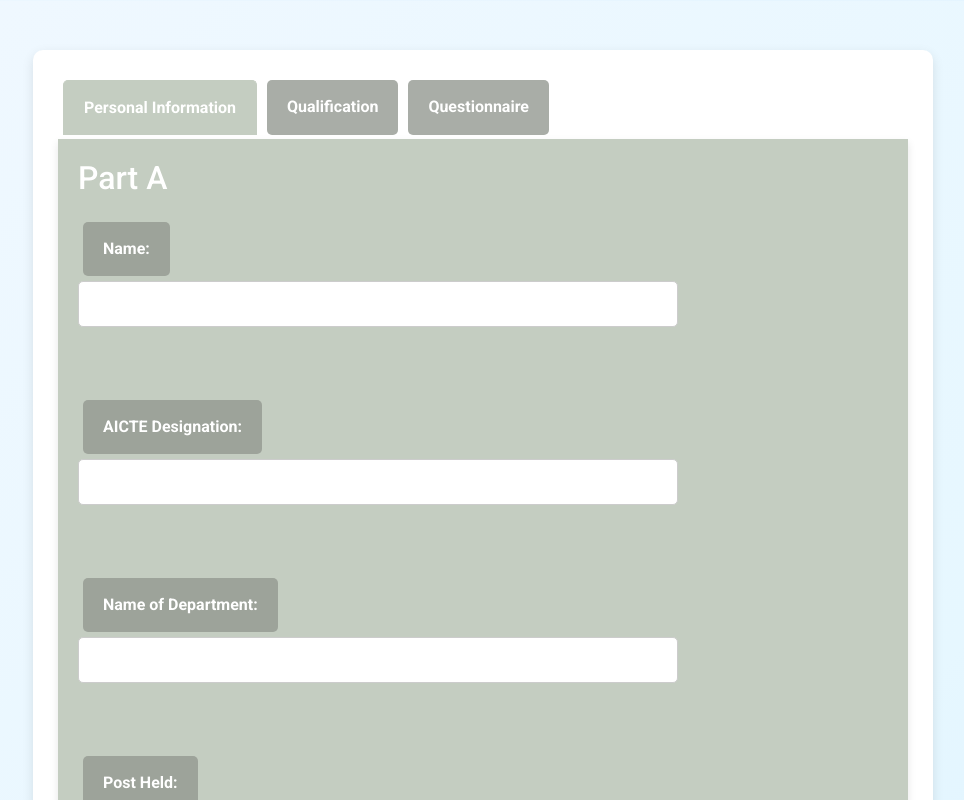
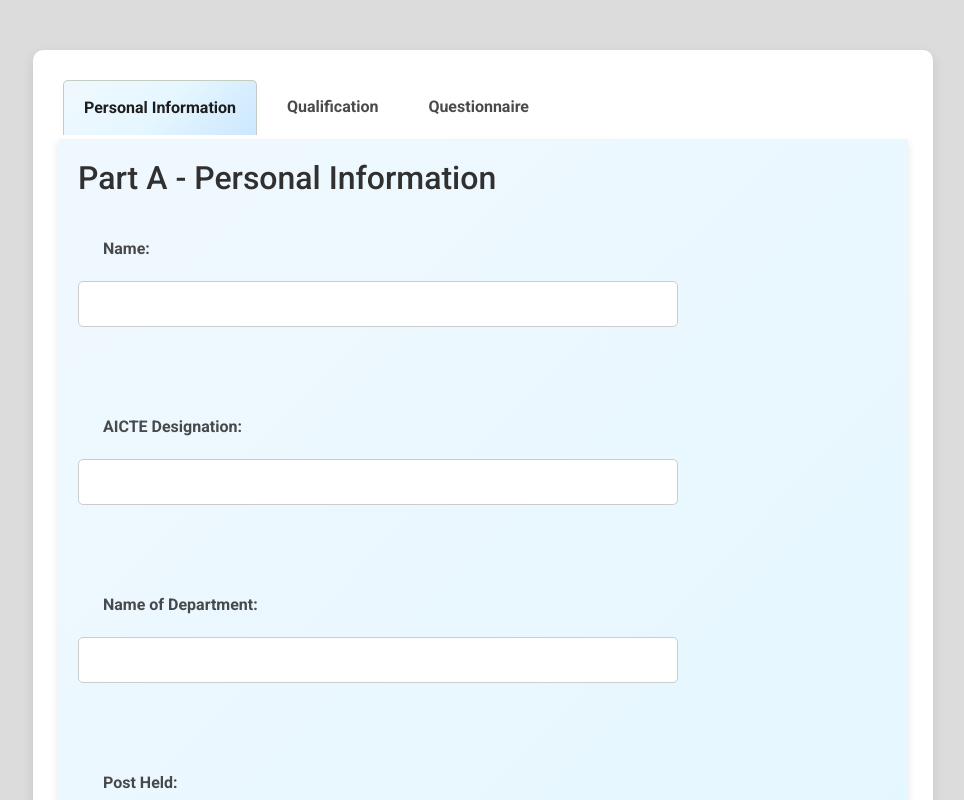
Before and after one commit to Jayakumar301/Final_pro, a React (Vite) app in the folder vite-project/: page /parts in a window 1280 px wide. Shown: the top 800 px of the page, without its empty margins (157-1121 px from the left). Built offline with nearby package versions, Linux system fonts and the light colour scheme.

Commit message:
10 commits from Jayakumar

```diff
--- a/vite-project/src/App.css
+++ b/vite-project/src/App.css
@@ -1,7 +1,7 @@
 @import url('https://fonts.googleapis.com/css2?family=Roboto:wght@400;500;700&display=swap');
 
 body {
-  background: linear-gradient(135deg, #f0f8ff, #e6f7ff, #cce7ff);
+  background: gainsboro;
   font-family: 'Roboto', sans-serif;
   animation: gradientBackground 15s ease infinite;
 }
@@ -35,9 +35,9 @@ body {
 
 .mytabs label {
   padding: 15px 20px;
-  background: #949992cc;
-  color: #ffffff;
+  color: #161515c5;
   font-weight: bold;
+  cursor: pointer;
   margin: 5px;
   border-radius: 5px;
   transition: background 0.3s ease, color 0.3s ease;
@@ -46,24 +46,25 @@ body {
   animation: slideIn 1s ease-in-out;
 }
 
+
 @keyframes slideIn {
   from { transform: translateY(-20px); opacity: 0; }
   to { transform: translateY(0); opacity: 1; }
 }
 
 .mytabs label.active {
-  background: #c4cdc1;
-  color: #ffffff;
+  background: linear-gradient(135deg, #f0f8ff, #e6f7ff, #cce7ff);;
+  color: #242121;
   border-bottom-left-radius: 0;
   border-bottom-right-radius: 0;
-  border: 1px solid #c4cdc1;
+  border: 1px solid #131413;
   border-bottom: none;
 }
 
 .mytabs .tab {
   width: 100%;
   padding: 20px;
-  background: #ffffff;
+  background: #c4c7b6d0;
   order: 1;
   display: none;
   border-radius: 5px;
@@ -77,8 +78,8 @@ body {
 }
 
 .mytabs .tab.active-tab {
-  background: #c4cdc1;
-  color: #ffffff;
+  background: linear-gradient(135deg, #f0f8ff, #e6f7ff, #cce7ff);;
+  color: #1b1818e5;
   display: block;
 }
 
@@ -92,8 +93,8 @@ body {
 }
 
 .mytabs input[type="radio"]:checked + label {
-  background: #c4cdc1;
-  color: #ffffff;
+  background: linear-gradient(135deg, #f0f8ff, #e6f7ff, #cce7ff);
+  color: #1f1c1c;
   border-bottom-left-radius: 0;
   border-bottom-right-radius: 0;
   border: 1px solid #c4cdc1;
--- a/vite-project/src/PartA.jsx
+++ b/vite-project/src/PartA.jsx
@@ -105,7 +105,7 @@ function PartA({ category, openTab }) {
 
   return (
     <div>
-      <h2>Part A</h2>
+      <h2>Part A - Personal Information</h2>
       <form>
         <label htmlFor="name">Name:</label>
         <input type="text" id="name" name="name" value={formData.name} onChange={handleInputChange} required />
--- a/vite-project/src/PartAAssistantProfessor.jsx
+++ b/vite-project/src/PartAAssistantProfessor.jsx
@@ -43,7 +43,7 @@ function PartAAssistantProfessor({ category, openTab }) {
 
   return (
     <div>
-      <h2>Part A - Assistant Professor</h2>
+      <h2>Part A - Assistant Professor Personal Information</h2>
       <form>
         <label htmlFor="name">Name:</label>
         <input type="text" id="name" name="name" required />
--- a/vite-project/src/PartAAssociativeProfessor.jsx
+++ b/vite-project/src/PartAAssociativeProfessor.jsx
@@ -43,7 +43,7 @@ function PartAAssociativeProfessor({ category, openTab }) {
 
   return (
     <div>
-      <h2>Part A - Associative Professor</h2>
+      <h2>Part A - Associative Professor Personal Information</h2>
       <form>
         <label htmlFor="name">Name:</label>
         <input type="text" id="name" name="name" required />
--- a/vite-project/src/PartAProfessor.jsx
+++ b/vite-project/src/PartAProfessor.jsx
@@ -43,7 +43,7 @@ function PartAProfessor({ category, openTab }) {
 
   return (
     <div>
-      <h2>Part A - Professor</h2>
+      <h2>Part A - Professor Personal Information</h2>
       <form>
         <label htmlFor="name">Name:</label>
         <input type="text" id="name" name="name" required />
--- a/vite-project/src/PartBAssistantProfessor.jsx
+++ b/vite-project/src/PartBAssistantProfessor.jsx
@@ -334,7 +334,7 @@ function PartBAssistantProfessor({ openTab }) {
 
   return (
     <div className="container">
-      <h2 className="my-4">Part B - Assistant Professor</h2>
+      <h2 className="my-4">Part B - Qualification</h2>
       <form>
         <div className="form-group">
           <label>1:</label>
@@ -1067,12 +1067,14 @@ function PartBAssistantProfessor({ openTab }) {
             <thead>
               <tr>
                 <th colSpan="4">NPTEL/MIT/COURSERA/edx/UDACITY Lectures (60)</th>
+                <th rowSpan="2">Actions</th>
               </tr>
               <tr>
                 <th>Course Type</th>
                 <th>Attendance</th>
                 <th>End Course Exam Marks</th>
                 <th>Score</th>
+
               </tr>
             </thead>
             <tbody>
@@ -1137,6 +1139,7 @@ function PartBAssistantProfessor({ openTab }) {
                   <th>Involvement of Faculty in Syllabus Framing (30)</th>
                   <th>Self Score</th>
                   <th>DFAC</th>
+                  <th>Actions</th>
                 </tr>
               </thead>
               <tbody>
```
